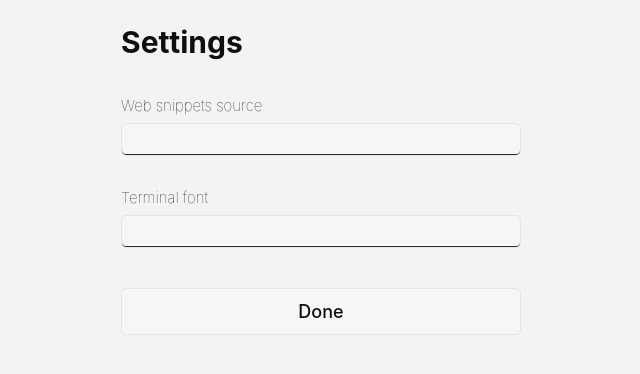
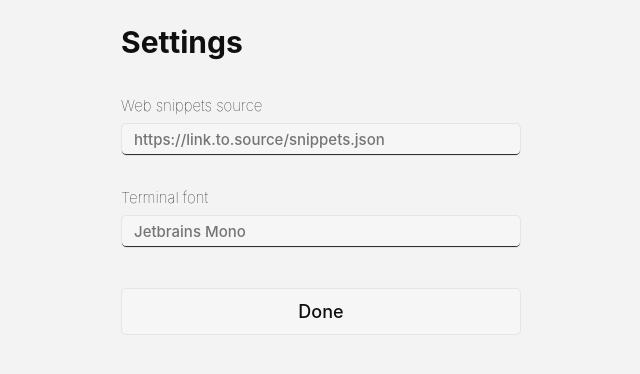
Before and after one commit to Wind-Explorer/easyminal, a Vue app: page /settings in a window 1280 px wide. Shown: the top 374 px of the page, without its empty margins (319-959 px from the left). Built offline with nearby package versions, Linux system fonts and the light colour scheme.

Commit message:
Added placeholder for data to enter in settings

```diff
--- a/src/views/SettingsView.vue
+++ b/src/views/SettingsView.vue
@@ -10,11 +10,11 @@
       <div class="settings">
         <div class="settings-entry">
           <label for="web-snippets-source">Web snippets source</label>
-          <input id="web-snippets-source" type="url" />
+          <input id="web-snippets-source" type="url" placeholder="https://link.to.source/snippets.json" />
         </div>
         <div class="settings-entry">
           <label for="terminal-font">Terminal font</label>
-          <input id="terminal-font" type="url" />
+          <input id="terminal-font" type="url" placeholder="Jetbrains Mono" />
         </div>
       </div>
       <button id="back-button" v-on:click="$router.go(-1)">Done</button>
```
